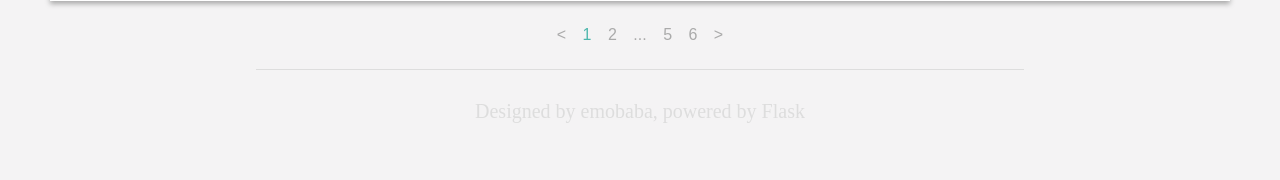
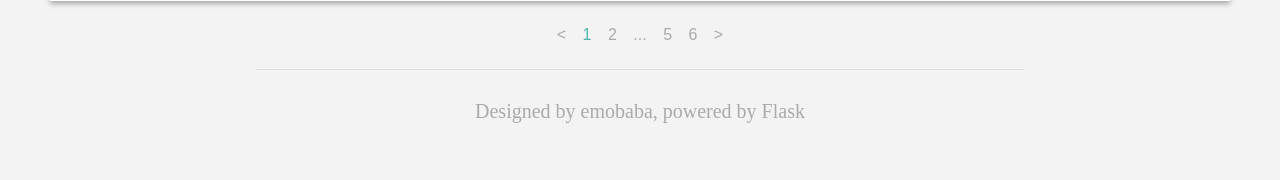
Before and after one commit to knowncold/Tipo, a Flask app: page / in a window 1280 px wide. Shown: the part 1340-1520 px from the top of the page. Run offline with Flask 2, Linux system fonts and the light colour scheme; data that the repository does not hold is empty.

Commit message:
update blog_right,tags,foot

```diff
--- a/app/static/css/index.css
+++ b/app/static/css/index.css
@@ -84,6 +84,7 @@ img {
 .blog_l {
     font-family: "Source Code Pro";
     width: 65%;
+    float: left;
 }
 .blog_left {
     padding: 45px;
@@ -194,7 +195,7 @@ img {
     margin: 0 auto;
     margin-top: 25px;
     text-align: center;
-    color: #ddd;
+    color: #aaa;
     border-top: 1px solid #ddd;
     height: 110px;
 }
--- a/app/static/css/tags.css
+++ b/app/static/css/tags.css
@@ -28,5 +28,4 @@
 }
 .tagsList a:hover {
     color: #FF0000;
-    letter-spacing: 2px;
 }
```
